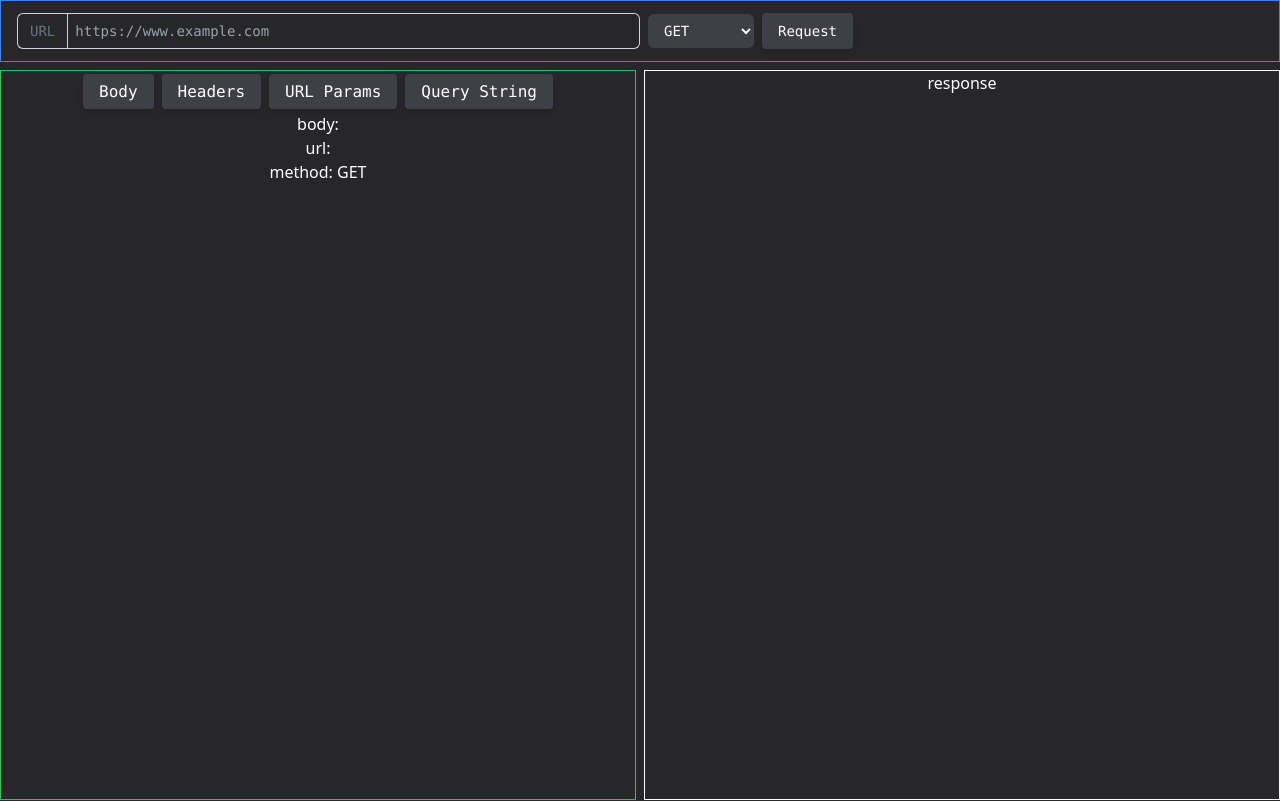
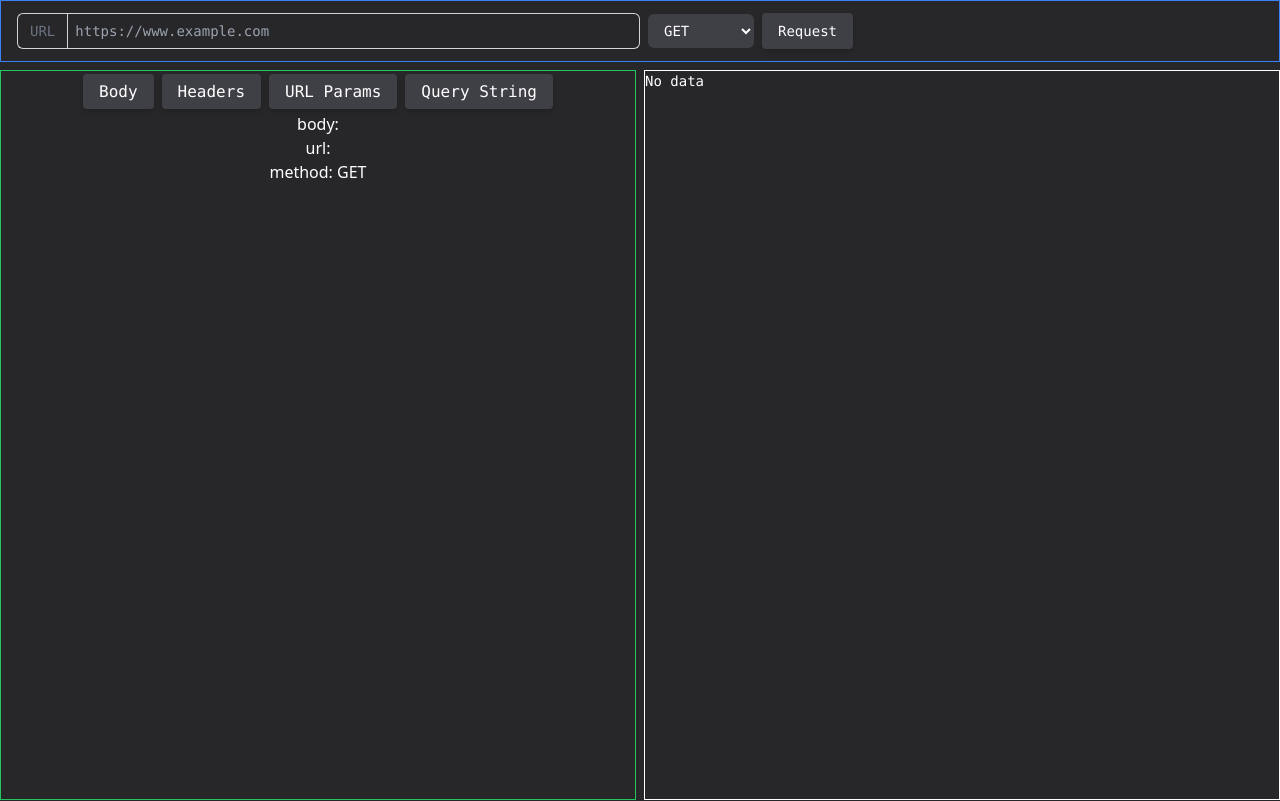
Before and after one commit to nsdeschenes/seeking, a SvelteKit app: page / in a window 1280 px wide. Built offline with nearby package versions, Linux system fonts and the light colour scheme.

Commit message:
fix styling a little bit and get basic requests working

```diff
--- a/src/app.html
+++ b/src/app.html
@@ -7,6 +7,6 @@
     %sveltekit.head%
   </head>
   <body data-sveltekit-preload-data="hover" class="h-screen bg-zinc-800">
-    <div style="display: contents">%sveltekit.body%</div>
+    <div class="h-full" style="display: contents">%sveltekit.body%</div>
   </body>
 </html>
--- a/src/components/Response/Response.svelte
+++ b/src/components/Response/Response.svelte
@@ -1 +1,20 @@
-<div class="flex h-full grow justify-center border border-white">response</div>
+<script lang="ts">
+  export let rawRequest;
+
+  $: data = JSON.stringify($rawRequest.data, null, 2);
+</script>
+
+<div class="h-[calc(100vh-70px)] border border-white">
+  <p class="h-[calc(100vh-70px)] overflow-x-scroll overflow-y-scroll font-mono text-sm">
+    {#if !data && !$rawRequest.isLoading} No data {/if}
+    {#if $rawRequest.isLoading}
+      Loading...
+    {/if}
+    {#if $rawRequest.isError}
+      Error: {JSON.stringify($rawRequest.error)}
+    {/if}
+    {#if $rawRequest.isSuccess}
+      {data}
+    {/if}
+  </p>
+</div>
--- /dev/null
+++ b/src/components/Temp.svelte
@@ -0,0 +1,28 @@
+<script lang="ts">
+  import { createMutation } from '@tanstack/svelte-query';
+    import TopBar from './TopBar/TopBar.svelte';
+    import Request from './Request/Request.svelte';
+    import Response from './Response/Response.svelte';
+
+  interface MakeRequestArgs {
+    url: string;
+    method: 'GET' | 'POST' | 'PUT' | 'DELETE';
+  }
+
+  const makeRequest = createMutation({
+    mutationFn: async ({ url, method }: MakeRequestArgs) => {
+      const response = await fetch(url, { method });
+      return response.json();
+    },
+  });
+</script>
+
+<TopBar makeRequest={makeRequest} />
+<div class="flex h-full flex-col gap-2 text-white">
+  <div class="grid h-full grid-cols-2 gap-2">
+    <Request>
+      <slot />
+    </Request>
+    <Response rawRequest={makeRequest} />
+  </div>
+</div>
--- a/src/components/TopBar/TopBar.svelte
+++ b/src/components/TopBar/TopBar.svelte
@@ -1,7 +1,11 @@
 <script lang="ts">
+  import { createMutation } from '@tanstack/svelte-query';
+
   import { options } from '@/stores';
 
+  export let makeRequest
   export let url = '';
+
   let method: 'GET' | 'POST' = 'GET';
 </script>
 
@@ -29,7 +33,7 @@
   <select
     bind:value={method}
     on:change={() => {
-        options.update((data) => ({ ...data, method }));
+      options.update((data) => ({ ...data, method }));
     }}
     name="http-method"
     class="w-fit rounded-md border-0 bg-zinc-700 py-2 pl-3 pr-10 font-mono text-white hover:cursor-pointer hover:bg-zinc-500 sm:text-sm sm:leading-6"
@@ -38,6 +42,9 @@
     <option value="POST">POST</option>
   </select>
   <button
+    on:click={() => {
+      $makeRequest.mutate({ url, method });
+    }}
     class="rounded bg-zinc-700 px-4 py-2 font-mono text-white shadow-md hover:cursor-pointer hover:bg-zinc-500 active:bg-zinc-600 sm:text-sm"
     >Request</button
   >
--- a/src/routes/+layout.svelte
+++ b/src/routes/+layout.svelte
@@ -1,18 +1,23 @@
 <script>
+  import { browser } from '$app/environment';
+  import { QueryClient, QueryClientProvider } from '@tanstack/svelte-query';
+
   import '../app.css';
-  import Request from '../components/Request/Request.svelte';
-  import Response from '../components/Response/Response.svelte';
-  import TopBar from '../components/TopBar/TopBar.svelte';
+  import Temp from '@/components/Temp.svelte';
+
+  const queryClient = new QueryClient({
+    defaultOptions: {
+      queries: {
+        enabled: browser,
+      },
+    },
+  });
 </script>
 
-<div class="flex h-full flex-col gap-2">
-  <TopBar />
-  <div class="flex h-full flex-col gap-2 text-white">
-    <div class="grid h-full grid-cols-2 gap-2">
-      <Request>
-        <slot />
-      </Request>
-      <Response />
-    </div>
+<QueryClientProvider client={queryClient}>
+  <div class="flex h-full flex-col gap-2">
+    <Temp>
+      <slot />
+    </Temp>
   </div>
-</div>
+</QueryClientProvider>
```
